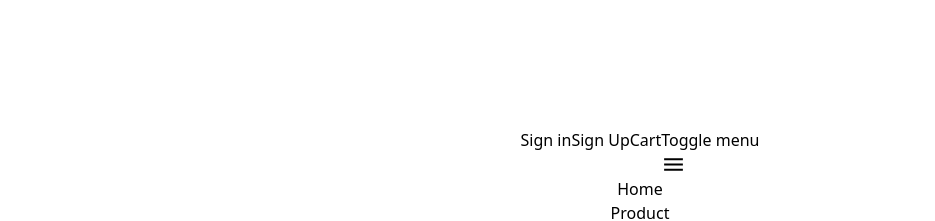
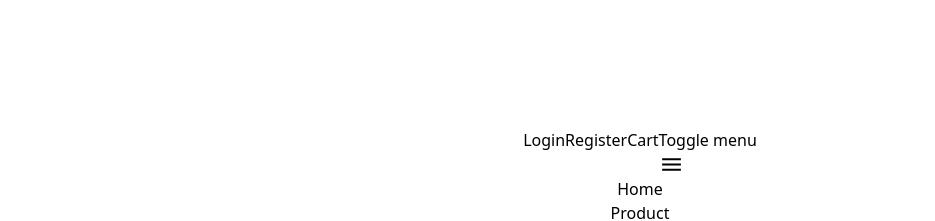
Before and after one commit to Praveen8160/CODESOFT, a React (Vite) app in the folder E-Commerce_Website_L3/FrontEnd/: page /cart in a window 1280 px wide. Shown: the part 1120-1341 px from the top of the page, without its empty margins (0-935 px from the left). Built offline with nearby package versions, Linux system fonts and the light colour scheme; no server answers.

Commit message:
update header

```diff
--- a/E-Commerce_Website_L3/FrontEnd/src/Pages/Cart.jsx
+++ b/E-Commerce_Website_L3/FrontEnd/src/Pages/Cart.jsx
@@ -167,7 +167,7 @@ function Cart() {
             <img
               src="https://img.freepik.com/free-vector/man-shopping-supermarket_74855-7612.jpg?size=626&ext=jpg&ga=GA1.1.1719067875.1720498573&semt=ais_user"
               alt=""
-              className="h-72 rounded-full m-10"
+              className="lg:h-72 rounded-full lg:w-auto w-40 h-52 m-10"
             />
           </div>
           <div>
--- a/E-Commerce_Website_L3/FrontEnd/src/Pages/MyOrder.jsx
+++ b/E-Commerce_Website_L3/FrontEnd/src/Pages/MyOrder.jsx
@@ -59,7 +59,7 @@ function MyOrder() {
             <img
               src="https://img.freepik.com/premium-vector/shopping-carts-discount-vouchers-purchases-special-discount-notification-3d-illustration_68708-4036.jpg?size=626&ext=jpg&ga=GA1.1.1719067875.1720498573&semt=sph"
               alt=""
-              className="h-72 rounded-full m-10"
+              className="lg:h-72 rounded-full lg:w-auto w-40 h-52 m-10"
             />
           </div>
           <div className="text-center">
--- a/E-Commerce_Website_L3/FrontEnd/src/components/Header.jsx
+++ b/E-Commerce_Website_L3/FrontEnd/src/components/Header.jsx
@@ -28,30 +28,30 @@ function Header() {
     <header className="shadow sticky z-50 top-0">
       <nav className="bg-white border-gray-200 px-4 lg:px-6 py-2.5">
         <ToastContainer />
-        <div className="flex flex-wrap justify-between items-center mx-auto max-w-screen-xl">
+        <div className="flex flex-wrap justify-between items-center max-w-screen-xl">
           <Link to="/" className="flex items-center">
-            <img src={logo} className="mr-3 h-16" alt="Logo" />
+            <img src={logo} className="lg:mr-3 h-16" alt="Logo" />
           </Link>
           <div className="flex items-center lg:order-2">
             {isAuthenticated === false ? (
               <>
                 <Link
                   to="/SignIn"
-                  className="text-gray-800 hover:bg-gray-50 focus:ring-4 focus:ring-gray-300 font-medium rounded-lg text-sm px-2 lg:px-5 py-2 lg:py-2.5 mr-2 focus:outline-none"
+                  className="text-gray-800 hover:bg-gray-50 focus:ring-4 focus:ring-gray-300 font-medium rounded-lg text-sm lg:px-5 py-2 lg:py-2.5 md:px-5 md:py-2.5 mr-1 focus:outline-none"
                 >
-                  Sign in
+                  Login
                 </Link>
                 <Link
                   to="/SignUp"
-                  className="text-gray-800 hover:bg-gray-50 focus:ring-4 focus:ring-gray-300 font-medium rounded-lg text-sm px-2 lg:px-5 py-2 lg:py-2.5 mr-2 focus:outline-none"
+                  className="text-gray-800 hover:bg-gray-50 focus:ring-4 focus:ring-gray-300 font-medium rounded-lg text-sm lg:px-5 py-2 lg:py-2.5 mr-1 md:px-5 md:py-2.5 focus:outline-none"
                 >
-                  Sign Up
+                  Register
                 </Link>
               </>
             ) : (
               <>
                 <Link
-                  className="text-gray-800 hover:bg-gray-50 focus:ring-4 focus:ring-gray-300 font-medium rounded-lg text-sm px-4 lg:px-5 py-2 lg:py-2.5 mr-2 focus:outline-none"
+                  className="text-gray-800 hover:bg-gray-50 focus:ring-4 focus:ring-gray-300 font-medium rounded-lg text-sm px-1 lg:px-5 py-2 lg:py-2.5 mr-2 md:px-5 md:py-2.5 focus:outline-none"
                   onClick={Logout}
                 >
                   Logout
@@ -60,13 +60,13 @@ function Header() {
             )}
             <Link
               to="/cart"
-              className="text-white bg-orange-700 hover:bg-orange-800 focus:ring-4 focus:ring-orange-300 font-medium rounded-lg text-sm px-4 lg:px-5 py-2 lg:py-2.5 mr-2 focus:outline-none"
+              className="text-white bg-orange-700 hover:bg-orange-800 focus:ring-4 focus:ring-orange-300 font-medium rounded-lg text-sm px-4 lg:px-5 py-2 lg:py-2.5 lg:mr-2 focus:outline-none"
             >
               Cart
             </Link>
             <button
               type="button"
-              className="inline-flex items-center p-2 ml-1 text-sm text-gray-500 rounded-lg lg:hidden hover:bg-gray-100 focus:outline-none "
+              className="inline-flex items-center lg:p-2 p-1 lg:ml-2 md:ml-2 text-sm text-gray-500 rounded-lg lg:hidden hover:bg-gray-100 focus:outline-none "
               aria-controls="mobile-menu-2"
               aria-expanded={isMenuOpen ? "true" : "false"}
               onClick={handleToggleMenu}
```
